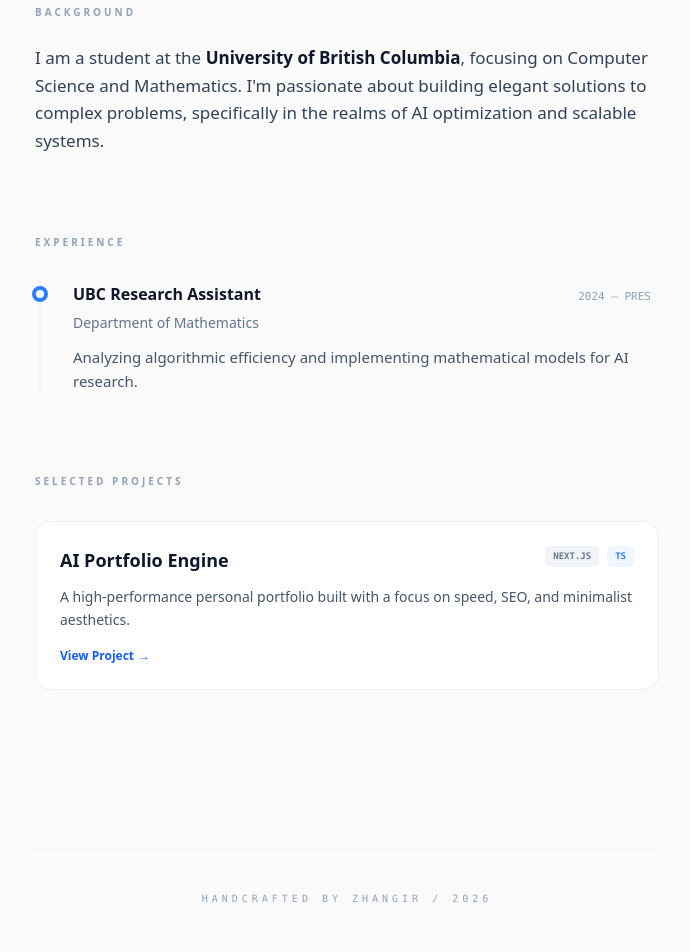
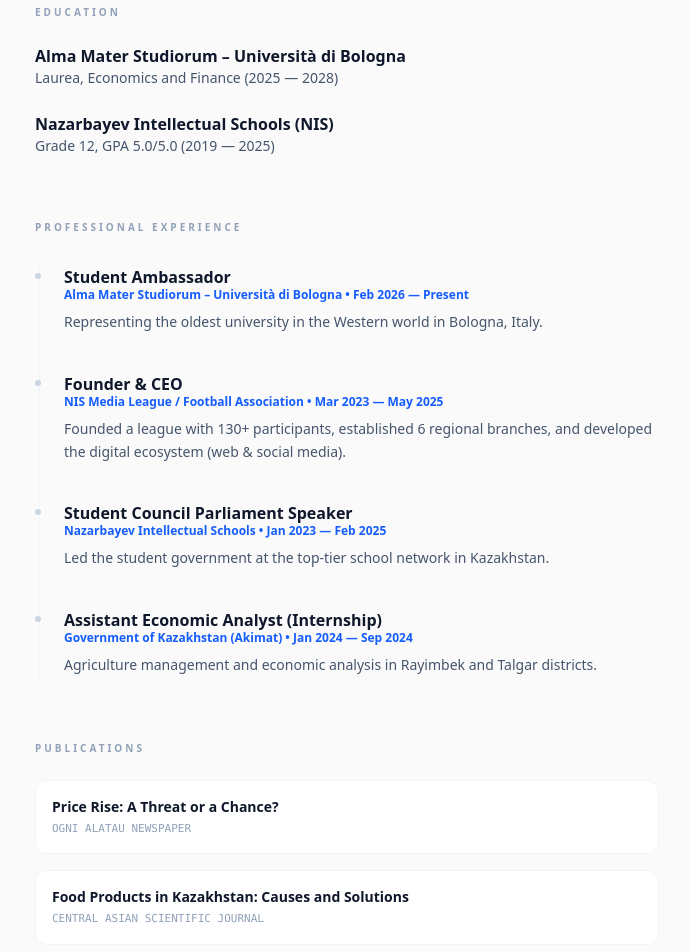
Before and after one commit to JuneiBrunei/jonyportfolio, a Next.js app: page / in a window 1280 px wide. Shown: the part 280-1232 px from the top of the page, without its empty margins (293-983 px from the left). Built offline with nearby package versions, Linux system fonts and the light colour scheme.

Commit message:
forced update content

```diff
--- a/app/page.tsx
+++ b/app/page.tsx
@@ -1,78 +1,104 @@
 export default function Home() {
+  const experiences = [
+    {
+      title: "Student Ambassador",
+      org: "Alma Mater Studiorum – Università di Bologna",
+      date: "Feb 2026 — Present",
+      desc: "Representing the oldest university in the Western world in Bologna, Italy."
+    },
+    {
+      title: "Founder & CEO",
+      org: "NIS Media League / Football Association",
+      date: "Mar 2023 — May 2025",
+      desc: "Founded a league with 130+ participants, established 6 regional branches, and developed the digital ecosystem (web & social media)."
+    },
+    {
+      title: "Student Council Parliament Speaker",
+      org: "Nazarbayev Intellectual Schools",
+      date: "Jan 2023 — Feb 2025",
+      desc: "Led the student government at the top-tier school network in Kazakhstan."
+    },
+    {
+      title: "Assistant Economic Analyst (Internship)",
+      org: "Government of Kazakhstan (Akimat)",
+      date: "Jan 2024 — Sep 2024",
+      desc: "Agriculture management and economic analysis in Rayimbek and Talgar districts."
+    }
+  ];
+
+  const publications = [
+    {
+      title: "Price Rise: A Threat or a Chance?",
+      journal: "Ogni Alatau newspaper",
+      link: "https://ognialatau.kz/news/cat-1/30382/"
+    },
+    {
+      title: "Food Products in Kazakhstan: Causes and Solutions",
+      journal: "Central Asian Scientific Journal",
+      link: "https://cajournal.kz/vol/2024/vol4(23).pdf"
+    }
+  ];
+
   return (
     <div className="min-h-screen bg-[#fafafa] text-slate-900 font-sans selection:bg-blue-100">
-      {/* Главный контейнер с плавной анимацией появления */}
       <main className="max-w-2xl mx-auto px-6 py-20 animate-fade-in">
 
         {/* Header */}
         <header className="mb-20">
-          <h1 className="text-4xl font-extrabold tracking-tight mb-3 bg-gradient-to-r from-slate-900 to-slate-500 bg-clip-text text-transparent">
-            Zhangir Yerkassym
-          </h1>
-          <p className="text-lg text-slate-600 mb-6 font-medium">Software Engineer & AI Researcher</p>
+          <h1 className="text-4xl font-extrabold tracking-tight mb-3">Zhangir Yerkassym</h1>
+          <p className="text-lg text-slate-600 mb-6 italic">Economics & Finance at Università di Bologna</p>
           <div className="flex gap-5 text-sm font-semibold">
-            <a href="https://linkedin.com/in/zhangir-yerkassym-b48aab375/" target="_blank" className="text-blue-600 hover:text-blue-800 transition-colors border-b border-blue-100 hover:border-blue-600">LinkedIn</a>
-            <a href="https://github.com" target="_blank" className="text-blue-600 hover:text-blue-800 transition-colors border-b border-blue-100 hover:border-blue-600">GitHub</a>
-            <a href="mailto:your-email@ubc.ca" className="text-blue-600 hover:text-blue-800 transition-colors border-b border-blue-100 hover:border-blue-600">Email</a>
+            <a href="https://www.linkedin.com/in/zhangir-yerkassym-b48aab375/" target="_blank" className="text-blue-600 border-b border-blue-100 hover:border-blue-600">LinkedIn</a>
+            <a href="mailto:your-email@studio.unibo.it" className="text-blue-600 border-b border-blue-100 hover:border-blue-600">Email</a>
           </div>
         </header>
 
-        {/* About */}
-        <section className="mb-20">
-          <h2 className="text-[10px] font-bold uppercase tracking-[0.3em] text-slate-400 mb-6">Background</h2>
-          <p className="text-[17px] leading-relaxed text-slate-700">
-            I am a student at the <span className="text-slate-900 font-semibold">University of British Columbia</span>,
-            focusing on Computer Science and Mathematics. I'm passionate about building elegant solutions
-            to complex problems, specifically in the realms of AI optimization and scalable systems.
-          </p>
-        </section>
-
-        {/* Experience - С красивой линией слева */}
-        <section className="mb-20">
-          <h2 className="text-[10px] font-bold uppercase tracking-[0.3em] text-slate-400 mb-8">Experience</h2>
-          <div className="space-y-12 border-l-2 border-slate-100 ml-1 pl-8">
-            <div className="relative">
-              <div className="absolute -left-[41px] top-1 w-4 h-4 rounded-full bg-white border-4 border-blue-500"></div>
-              <div className="flex justify-between items-baseline mb-1">
-                <h3 className="font-bold text-slate-900">UBC Research Assistant</h3>
-                <span className="text-[11px] font-mono text-slate-400 bg-slate-50 px-2 py-1 rounded">2024 — PRES</span>
-              </div>
-              <p className="text-sm text-slate-500 mb-3">Department of Mathematics</p>
-              <p className="text-[15px] text-slate-600 leading-relaxed">
-                Analyzing algorithmic efficiency and implementing mathematical models for AI research.
-              </p>
+        {/* Education */}
+        <section className="mb-16">
+          <h2 className="text-[10px] font-bold uppercase tracking-[0.3em] text-slate-400 mb-6">Education</h2>
+          <div className="space-y-6">
+            <div>
+              <h3 className="font-bold text-slate-900">Alma Mater Studiorum – Università di Bologna</h3>
+              <p className="text-sm text-slate-600 font-medium">Laurea, Economics and Finance (2025 — 2028)</p>
+            </div>
+            <div>
+              <h3 className="font-bold text-slate-900">Nazarbayev Intellectual Schools (NIS)</h3>
+              <p className="text-sm text-slate-600">Grade 12, GPA 5.0/5.0 (2019 — 2025)</p>
             </div>
           </div>
         </section>
 
-        {/* Projects - Карточки */}
-        <section className="mb-20">
-          <h2 className="text-[10px] font-bold uppercase tracking-[0.3em] text-slate-400 mb-8">Selected Projects</h2>
-          <div className="grid gap-6">
-            <div className="group p-6 rounded-2xl border border-slate-200/60 bg-white hover:border-blue-200 hover:shadow-xl hover:shadow-blue-500/5 transition-all duration-300">
-              <div className="flex justify-between items-start mb-3">
-                <h3 className="font-bold text-slate-900 group-hover:text-blue-600 transition-colors text-lg">
-                  AI Portfolio Engine
-                </h3>
-                <div className="flex gap-2">
-                  <span className="text-[9px] font-bold font-mono bg-slate-100 text-slate-500 px-2 py-1 rounded-md uppercase">Next.js</span>
-                  <span className="text-[9px] font-bold font-mono bg-blue-50 text-blue-500 px-2 py-1 rounded-md uppercase">TS</span>
-                </div>
+        {/* Experience */}
+        <section className="mb-16">
+          <h2 className="text-[10px] font-bold uppercase tracking-[0.3em] text-slate-400 mb-8">Professional Experience</h2>
+          <div className="space-y-10 border-l border-slate-100 ml-1 pl-6">
+            {experiences.map((exp, i) => (
+              <div key={i} className="relative">
+                <div className="absolute -left-[29px] top-1.5 w-1.5 h-1.5 rounded-full bg-slate-300"></div>
+                <h3 className="font-bold text-slate-900 leading-tight">{exp.title}</h3>
+                <p className="text-xs text-blue-600 font-semibold mb-2">{exp.org} • {exp.date}</p>
+                <p className="text-sm text-slate-600 leading-relaxed">{exp.desc}</p>
               </div>
-              <p className="text-slate-600 text-[14px] leading-relaxed mb-4">
-                A high-performance personal portfolio built with a focus on speed, SEO, and minimalist aesthetics.
-              </p>
-              <a href="#" className="text-[12px] font-bold text-blue-600 flex items-center gap-1 group-hover:gap-2 transition-all">
-                View Project <span>→</span>
-              </a>
-            </div>
+            ))}
           </div>
         </section>
 
-        <footer className="mt-40 pt-10 border-t border-slate-100 text-[10px] text-slate-400 uppercase tracking-[0.4em] font-mono text-center">
-          Handcrafted by Zhangir / 2026
+        {/* Publications */}
+        <section className="mb-16">
+          <h2 className="text-[10px] font-bold uppercase tracking-[0.3em] text-slate-400 mb-6">Publications</h2>
+          <div className="grid gap-4">
+            {publications.map((pub, i) => (
+              <a key={i} href={pub.link} target="_blank" className="p-4 bg-white border border-slate-100 rounded-xl hover:shadow-md transition-shadow block">
+                <h3 className="text-sm font-bold text-slate-900 mb-1">{pub.title}</h3>
+                <p className="text-[11px] text-slate-400 uppercase font-mono">{pub.journal}</p>
+              </a>
+            ))}
+          </div>
+        </section>
+
+        <footer className="mt-32 pt-10 border-t border-slate-100 text-[10px] text-slate-400 tracking-[0.4em] font-mono text-center uppercase">
+          Bologna / Almaty / 2026
         </footer>
-
       </main>
     </div>
   );
```
